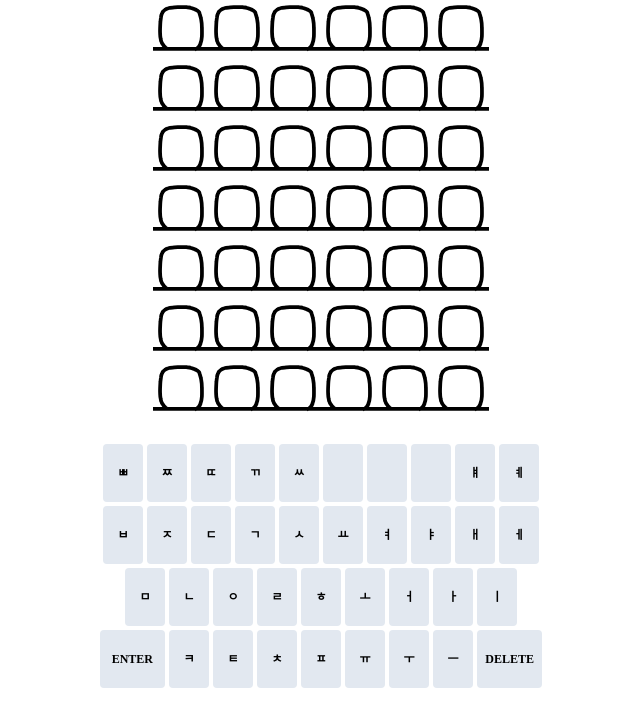
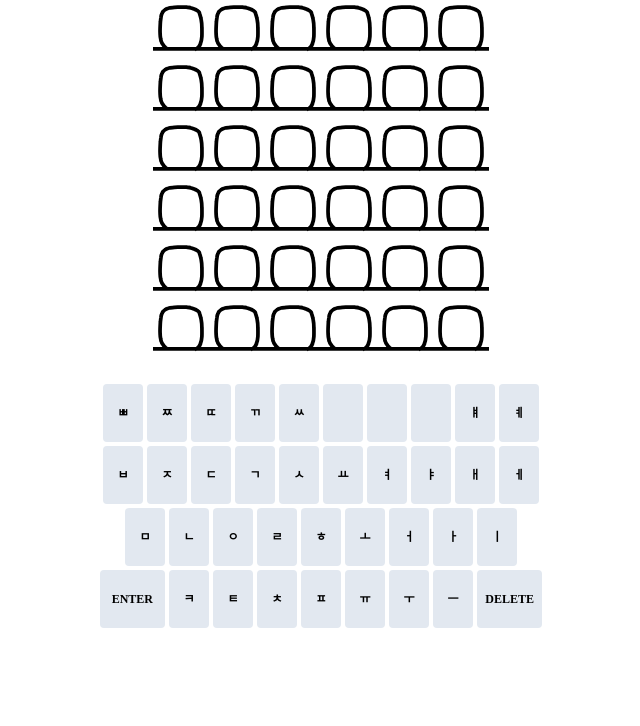
Before and after one commit to Keunsori-Developer/taraedle-web, a React (Create React App) app: page /problem in a window 1280 px wide. Shown: the top 726 px of the page, without its empty margins (319-959 px from the left). Built offline with nearby package versions, Linux system fonts and the light colour scheme; a web font is replaced by a local one.

Commit message:
길이 변경점 테스트

```diff
--- a/src/component/grid/EmptyRow.tsx
+++ b/src/component/grid/EmptyRow.tsx
@@ -1,8 +1,13 @@
 import { Cell } from "./Cell";
 import { CONFIG } from "../../constant/config";
 
-export const EmptyRow = () => {
-    const emptyCells = Array.from(Array(CONFIG.wordLength))
+interface props {
+  count: number,
+  key: number,
+}
+
+export const EmptyRow = ({ count, key } : props) => {
+    const emptyCells = Array.from(Array(count))
 
   return (
     <div className="flex justify-center mb-1">
--- a/src/component/grid/Grid.tsx
+++ b/src/component/grid/Grid.tsx
@@ -4,23 +4,25 @@ import { CompletedRow } from "./CompletedRow";
 import { CurrentRow } from "./CurrentRow";
 
 type Props = {
+    tries: number,
+    count: number,
     guesses: string[][]
     currentGuess: string[]
 }
 
-export const Grid = ({ guesses, currentGuess }: Props) => {
+export const Grid = ({ tries, count, guesses, currentGuess }: Props) => {
     const empties =
-        guesses.length < CONFIG.tries - 1
-            ? Array.from(Array(CONFIG.tries - 1 - guesses.length))
+        guesses.length < tries - 1
+            ? Array.from(Array(tries - 1 - guesses.length))
             : []
     return (
         <div className="pb-6">
             {guesses.map((guess, i) => (
                 <CompletedRow key={i} guess={guess}/>
             ))}
-            {guesses.length < CONFIG.tries && <CurrentRow guess={currentGuess} />}
+            {guesses.length < tries && <CurrentRow guess={currentGuess} />}
             {empties.map((_, i) => (
-                <EmptyRow key={i}/>
+                <EmptyRow count={count} key={i}/>
             ))}
         </div>
     )
--- a/src/component/popup/LevelPopUp.tsx
+++ b/src/component/popup/LevelPopUp.tsx
@@ -2,6 +2,7 @@ import React from "react";
 import { Transition } from "@headlessui/react";
 import '../style/style.css'
 import { getQuiz } from "../../lib/wordFromWeb";
+import { CONFIG } from "../../constant/config";
 // import { settingQuestion } from "../../lib/words";
 
 interface props {
@@ -10,9 +11,8 @@ interface props {
 
 export const LevelPopUp = ({ isOpen }: props) => {
     const testLevel = () => {
-        getQuiz('EASY')
-        // settingQuestion(5, true, false);
-        // window.location.href = 'problem';
+        // getQuiz('EASY')
+        window.location.href = '/problem'
     }
 
     return (
--- a/src/constant/config.ts
+++ b/src/constant/config.ts
@@ -1,8 +1,10 @@
+import { useState } from "react"
+
 // 주요 정보 설정
 
 export const CONFIG = {
     // 문제 풀이 기회
-    tries: 7,
+    tries: 6,
     // 표시되는 언어
     language: 'kr',
     // 글자수
--- a/src/page/ProblemPage.tsx
+++ b/src/page/ProblemPage.tsx
@@ -20,6 +20,8 @@ export const ProblemPage = () => {
   const [isGameLost, setIsGameLost] = useState(false)
   const [isNotEnoughLetters, setIsNotEnoughLetters] = useState(false)
   const [isNotMeaningful, setIsNotMeaningful] = useState(false);
+  const [tries, setTries] = useState<number>(6);
+  const [count, setCount] = useState<number>(6);
   const [info, setInfo] = useState<wordInfo>({
     id: '',
     value: '',
@@ -62,6 +64,11 @@ export const ProblemPage = () => {
 
     const winningWord = isWinngWord(currentGuess.join(''))
 
+    const setQuizSetting = () => {
+      setTries(getQuiz().difficulty.maxAttempts);
+      setCount(getQuiz().word.count);
+    }
+
     if (currentGuess.length === CONFIG.wordLength && guesses.length < CONFIG.tries && !isGameWon) {
       setGuesses([...guesses, currentGuess])
       setCurrentGuess([])
@@ -88,7 +95,7 @@ export const ProblemPage = () => {
 
   return (
     <div>
-      <Grid guesses={guesses} currentGuess={currentGuess}/>
+      <Grid tries={tries } count={count} guesses={guesses} currentGuess={currentGuess}/>
       <Keyboard
         onChar={onChar}
         onDelete={onDelete}
```
